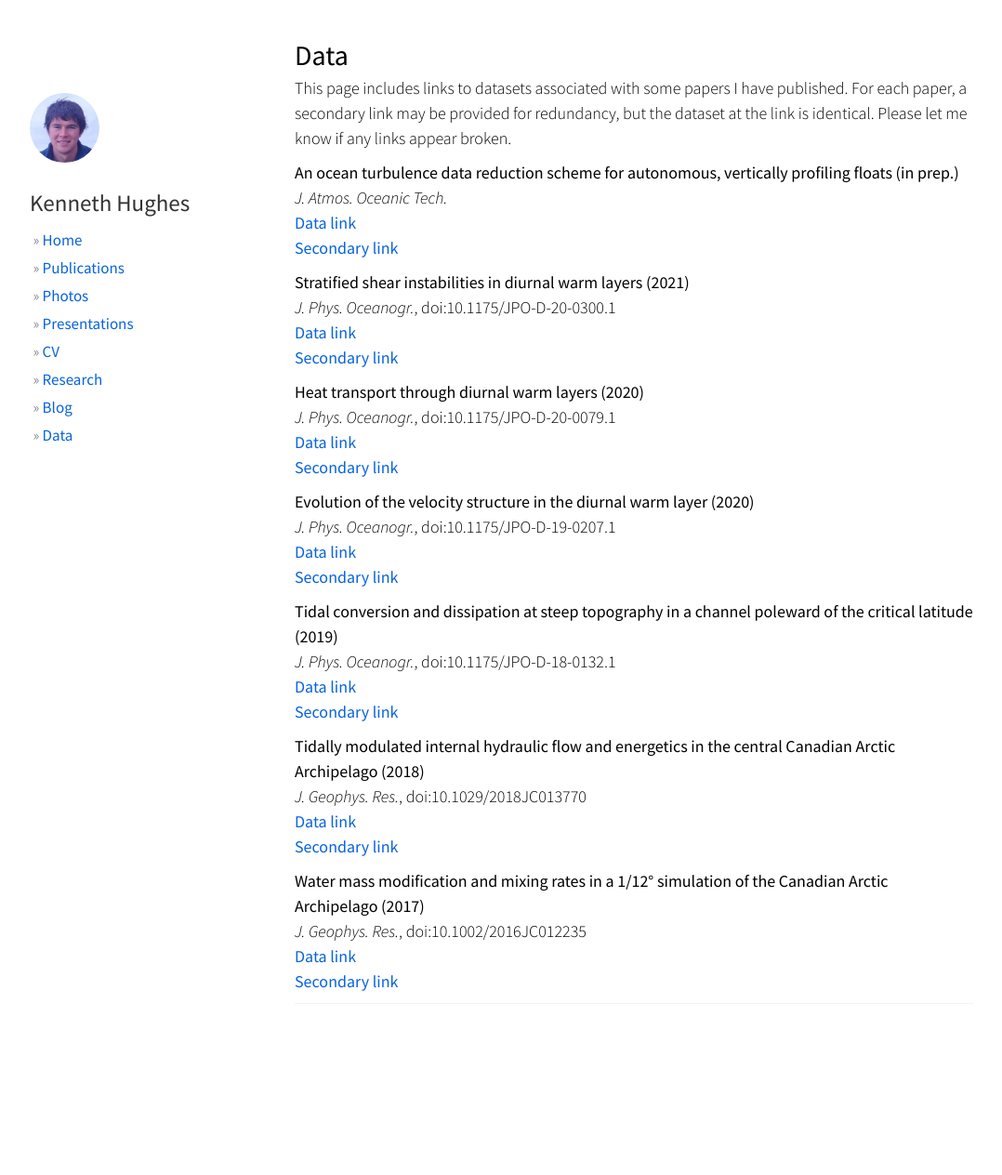
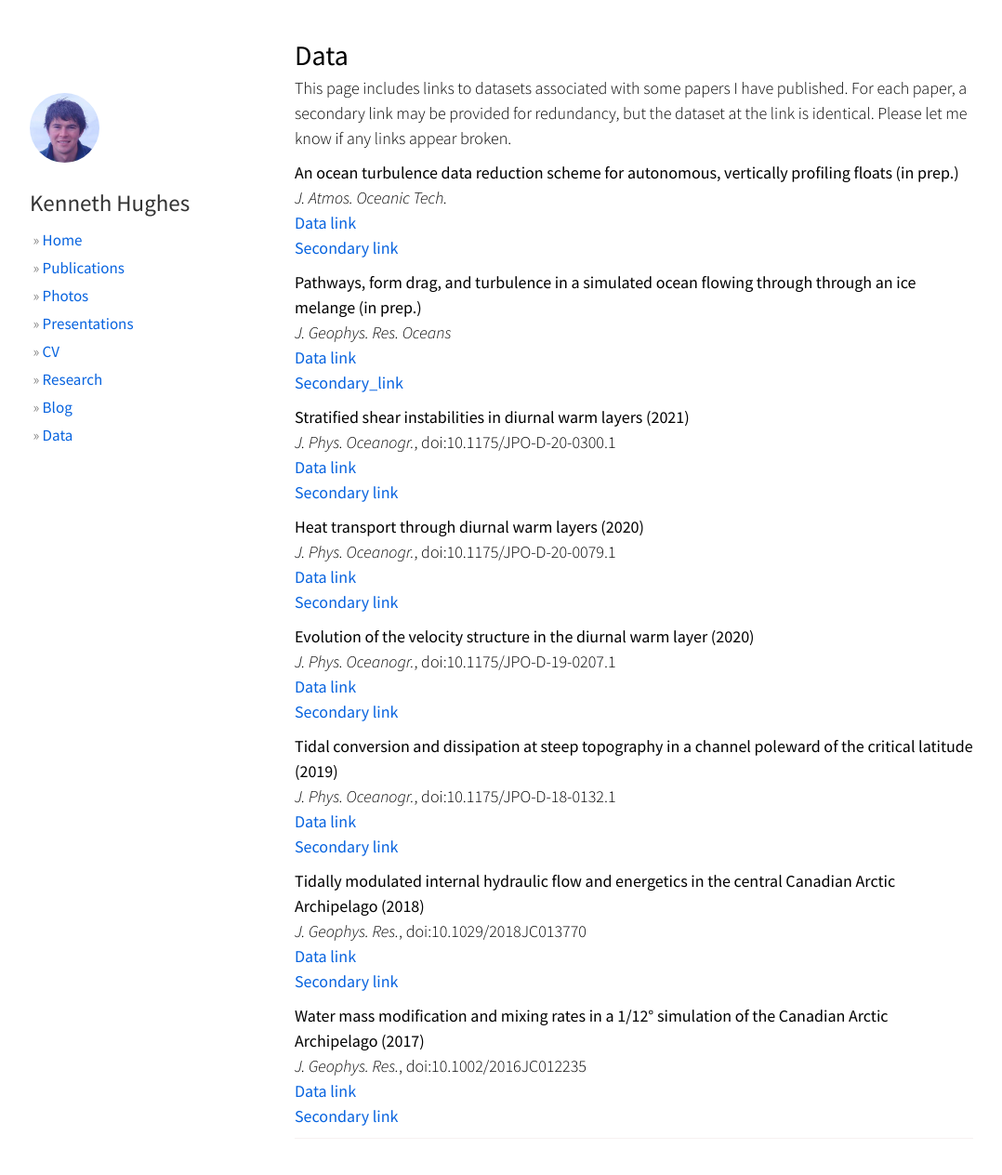
Before and after one commit to hugke729/hugke729.github.io, a Jekyll site: the page built from data/index.md, in a window 1280 px wide and 1278 px high. Shown: the top 1264 px of the window at 93% size, without its empty margins (53-1131 px from the left). Built offline with Jekyll 4.4.1, drawn with Linux system fonts in a browser that asks for light colours; nearby versions of some CDN libraries.

Commit message:
Add melange paper links

```diff
--- a/data/index.md
+++ b/data/index.md
@@ -13,6 +13,11 @@ __An ocean turbulence data reduction scheme for autonomous, vertically profiling
 *J. Atmos. Oceanic Tech.*
 [Data link][fcs_reduction_link1]
 [Secondary link][fcs_reduction_link2]
+
+__Pathways, form drag, and turbulence in a simulated ocean flowing through through an ice melange (in prep.)__
+*J. Geophys. Res. Oceans*
+[Data link][melange_link1]
+[Secondary_link][melange_link2]
 
 
 __Stratified shear instabilities in diurnal warm layers (2021)__
@@ -62,3 +67,5 @@ __Water mass modification and mixing rates in a 1/12° simulation of the Canadia
 [instability_link2]: https://drive.google.com/drive/folders/1mvlUOksvsgJ_m0H2FY8IXJrPuzbeBkBP?usp=sharing
 [fcs_reduction_link1]: https://zenodo.org/record/5553001
 [fcs_reduction_link2]: https://drive.google.com/drive/folders/1vNO2hadFnWoxwTreRIWJ3fxYYKRH6bQB?usp=sharing
+[melange_link1]: https://doi.org/10.5281/zenodo.5609246
+[melange_link2]: https://drive.google.com/drive/folders/1MnqN4WfcT6LPCtCzreX-GnUGqnmdF75S?usp=sharing
```
